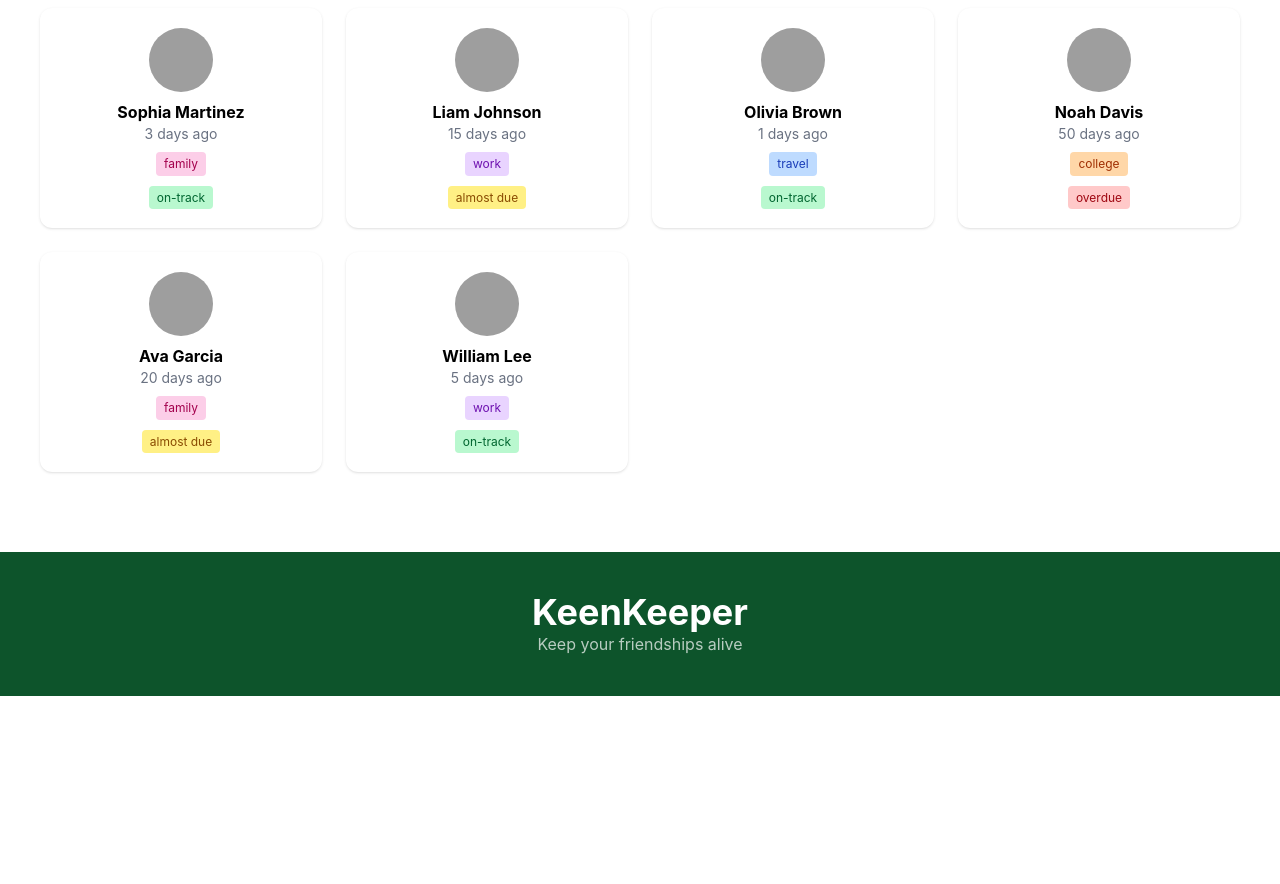
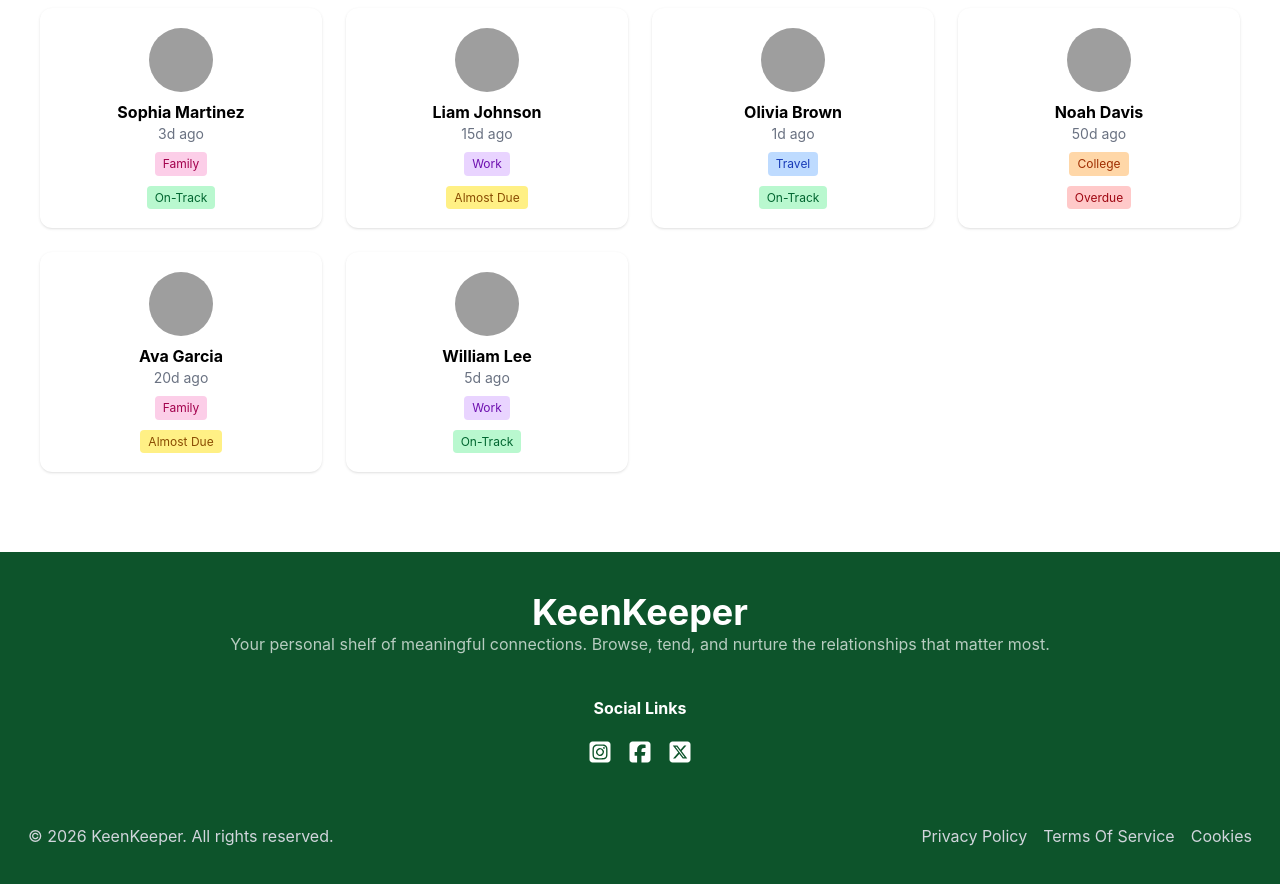
Before and after one commit to raklinchakma021-pixel/assignment7-rraklin, a React (Vite) app: page / in a window 1280 px wide. Shown: the part 900-1784 px from the top of the page. Before the commit the page ends 1596 px from the top, so only its background shows below. Built offline with nearby package versions, Linux system fonts and the light colour scheme; grey boxes are pictures that could not be loaded.

Commit message:
friendCard modified and footer

```diff
--- a/src/App.jsx
+++ b/src/App.jsx
@@ -6,6 +6,7 @@
 import { RiHome2Line } from "react-icons/ri";
 import { ImStatsDots } from "react-icons/im";
 import { FaPlus } from "react-icons/fa";
+import { FaSquareFacebook, FaSquareInstagram, FaSquareXTwitter } from "react-icons/fa6";
 
 // ---------------- CONTEXT (GLOBAL STATE) ----------------
 const AppContext = createContext();
@@ -289,10 +290,32 @@
 
 // ---- Footer ----
 const Footer = () => (
-  <div className="bg-green-900 text-white text-center p-10 mt-10">
+  <>
+    <div className="bg-green-900 text-white text-center p-10 mt-10">
     <h1 className="text-4xl font-bold">KeenKeeper</h1>
-    <p className="opacity-70">Keep your friendships alive</p>
+    <p className="opacity-70">Your personal shelf of meaningful connections. Browse, tend, and nurture the relationships that matter most.</p>
   </div>
+<div className="bg-green-900 text-white font-bold text-center">
+  <h3 className="">Social Links</h3>
+  <div className="flex justify-center gap-4 text-2xl py-5">
+    <a href="" className=""><FaSquareInstagram className=""/></a>
+    <a href=""><FaSquareFacebook/></a>
+    <a href=""><FaSquareXTwitter/></a>
+  </div>
+</div>
+
+<div className="flex justify-between bg-green-900 text-gray-300 py-10 px-7">
+  <div>
+     <span>© 2026 KeenKeeper. All rights reserved.</span>
+  </div>
+  <div className="flex gap-4">
+    <a href="">Privacy Policy</a>
+    <a href="">Terms Of Service</a>
+    <a href="">Cookies</a>
+  </div>
+</div>
+  </>
+
 );
 
 // ---- Friend Card ----
@@ -314,18 +337,18 @@
     <NavLink to={`/friend/${f.id}`} className="bg-white p-5 rounded-xl shadow block text-center">
       <img src={f.picture} className="w-16 h-16 rounded-full mx-auto"/>
       <h3 className="font-bold mt-2">{f.name}</h3>
-      <p className="text-sm text-gray-500">{f.days_since_contact} days ago</p>
+      <p className="text-sm text-gray-500 ">{f.days_since_contact}d ago</p>
 
       <div className="flex justify-center gap-2 mt-2 flex-wrap">
         {(f.tags || []).map(tag => (
-          <span key={tag} className={`text-xs px-2 py-1 rounded ${tagColor[tag] || "bg-gray-200"}`}>
+          <span key={tag} className={`text-xs px-2 capitalize py-1 rounded ${tagColor[tag] || "bg-gray-200"}`}>
             {tag}
           </span>
         ))}
       </div>
 
       <div className="mt-2">
-        <span className={`text-xs px-2 py-1 rounded ${statusColor[f.status]}`}>
+        <span className={`text-xs px-2 py-1 capitalize rounded ${statusColor[f.status]}`}>
           {f.status}
         </span>
       </div>
@@ -343,6 +366,8 @@
 const Home = () => (
 
   <div className="p-10">
+       <Banner/>
+        <DataShow/>
       <SmallHeading/>
     <div className="grid md:grid-cols-4 gap-6">
       {friendsData.map(f => <FriendCard key={f.id} f={f} />)}
@@ -446,8 +471,7 @@
     <AppProvider>
       <BrowserRouter>
         <Navbar />
-        <Banner/>
-        <DataShow/>
+
         <Toaster />
         <Routes>
           <Route path="/" element={<Home/>}/>
```
